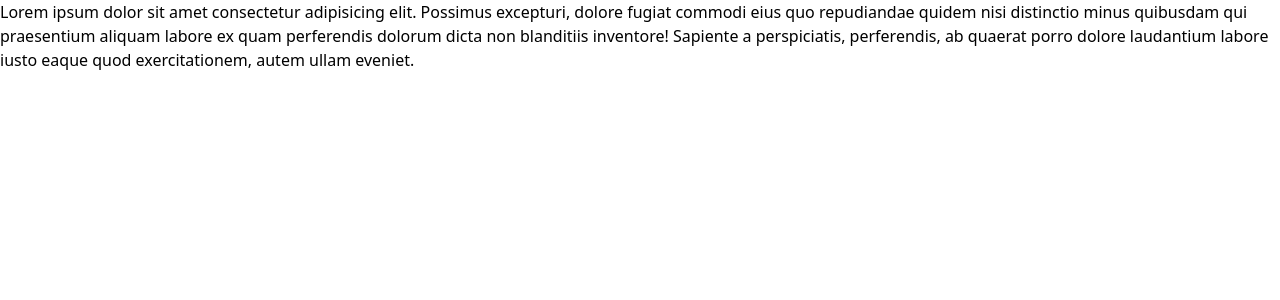
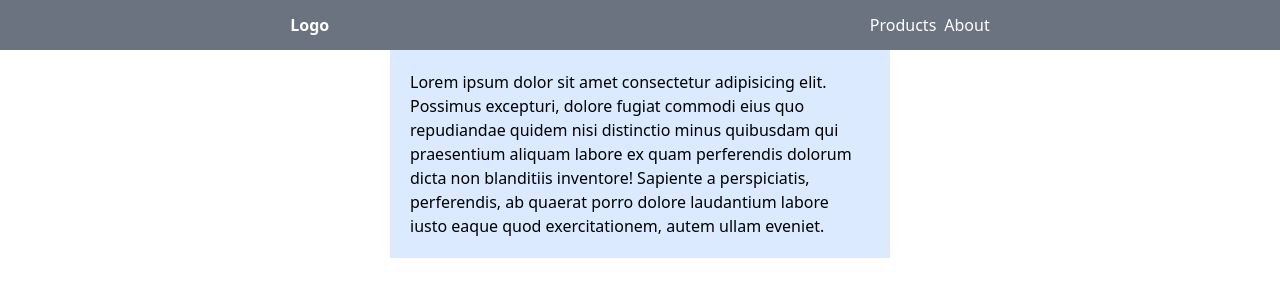
Before and after one commit to BelovDmitriii/Test_Repo, a React (Create React App) app: page /about in a window 1280 px wide. Shown: the top 300 px of the page. Built offline with nearby package versions, Linux system fonts and the light colour scheme.

Commit message:
реализован компонент Navigation

```diff
--- a/src/App.tsx
+++ b/src/App.tsx
@@ -1,13 +1,17 @@
 import { Route, Routes } from 'react-router-dom';
 import { AboutPage } from './pages/about-page';
 import { ProductsPage } from './pages/products-page';
+import { Navigation } from './components/navigation/navigation';
 
 function App() {
   return (
-    <Routes>
-      <Route path='/' element={<ProductsPage />}/>
-      <Route path='about' element={<AboutPage />}/>
+    <>
+      <Navigation />
+      <Routes>
+        <Route path='/' element={<ProductsPage />}/>
+        <Route path='about' element={<AboutPage />}/>
     </Routes>
+    </>
   )
 }
 
--- /dev/null
+++ b/src/components/navigation/navigation.tsx
@@ -0,0 +1,14 @@
+import { Link } from 'react-router-dom';
+
+export function Navigation() {
+  return(
+    <nav className='h-[50px] flex justify-around px-5 bg-gray-500 items-center text-white'>
+      <span className='font-bold'>Logo</span>
+
+      <span>
+        <Link to='/' className='mr-2'>Products</Link>
+        <Link to='/about'>About</Link>
+      </span>
+    </nav>
+  );
+}
--- a/src/pages/about-page.tsx
+++ b/src/pages/about-page.tsx
@@ -1,7 +1,7 @@
 export function AboutPage () {
   return (
-    <div>
-      Lorem ipsum dolor sit amet consectetur adipisicing elit. Possimus excepturi, dolore fugiat commodi eius quo repudiandae quidem nisi distinctio minus quibusdam qui praesentium aliquam labore ex quam perferendis dolorum dicta non blanditiis inventore! Sapiente a perspiciatis, perferendis, ab quaerat porro dolore laudantium labore iusto eaque quod exercitationem, autem ullam eveniet.
-    </div>
+      <div className="w-[500px] p-5 m-auto bg-blue-100 top-10 align-center">
+        Lorem ipsum dolor sit amet consectetur adipisicing elit. Possimus excepturi, dolore fugiat commodi eius quo repudiandae quidem nisi distinctio minus quibusdam qui praesentium aliquam labore ex quam perferendis dolorum dicta non blanditiis inventore! Sapiente a perspiciatis, perferendis, ab quaerat porro dolore laudantium labore iusto eaque quod exercitationem, autem ullam eveniet.
+      </div>
   );
 }
```
